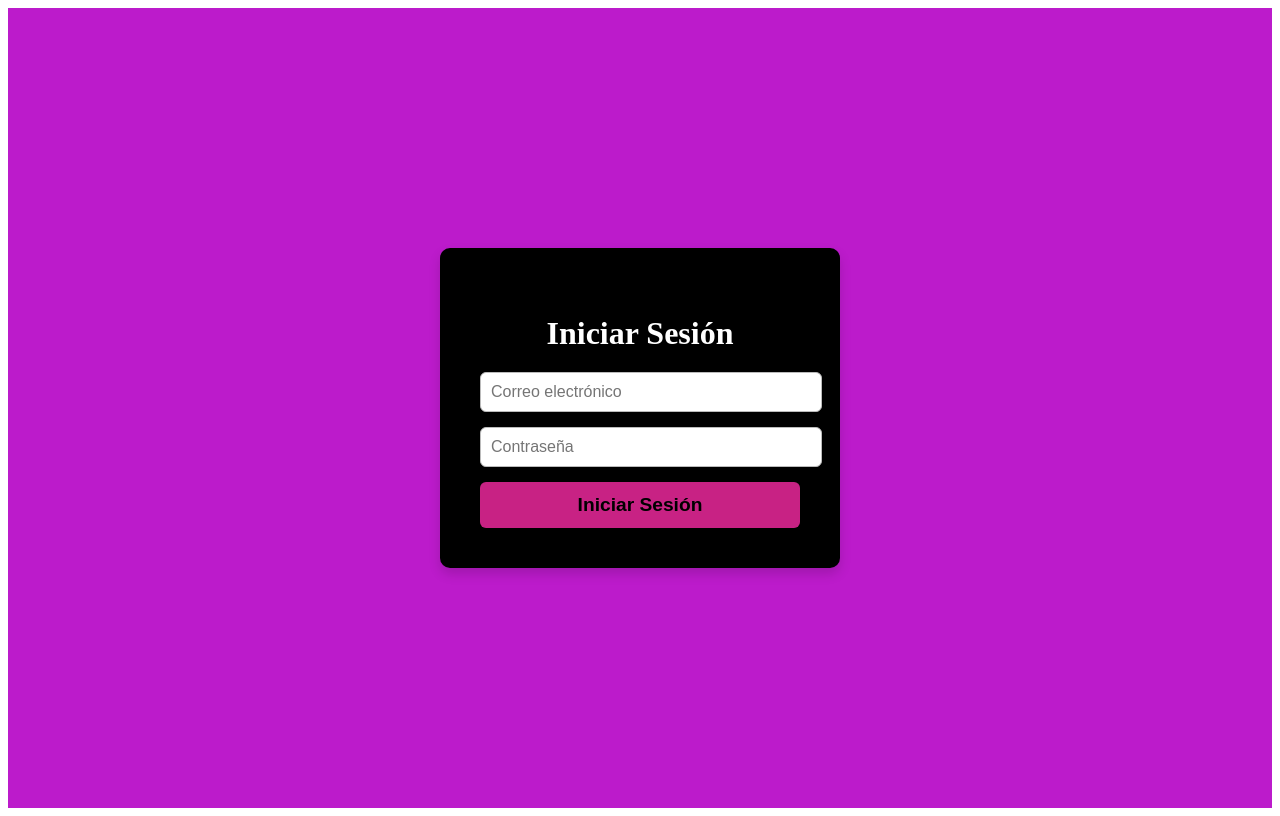
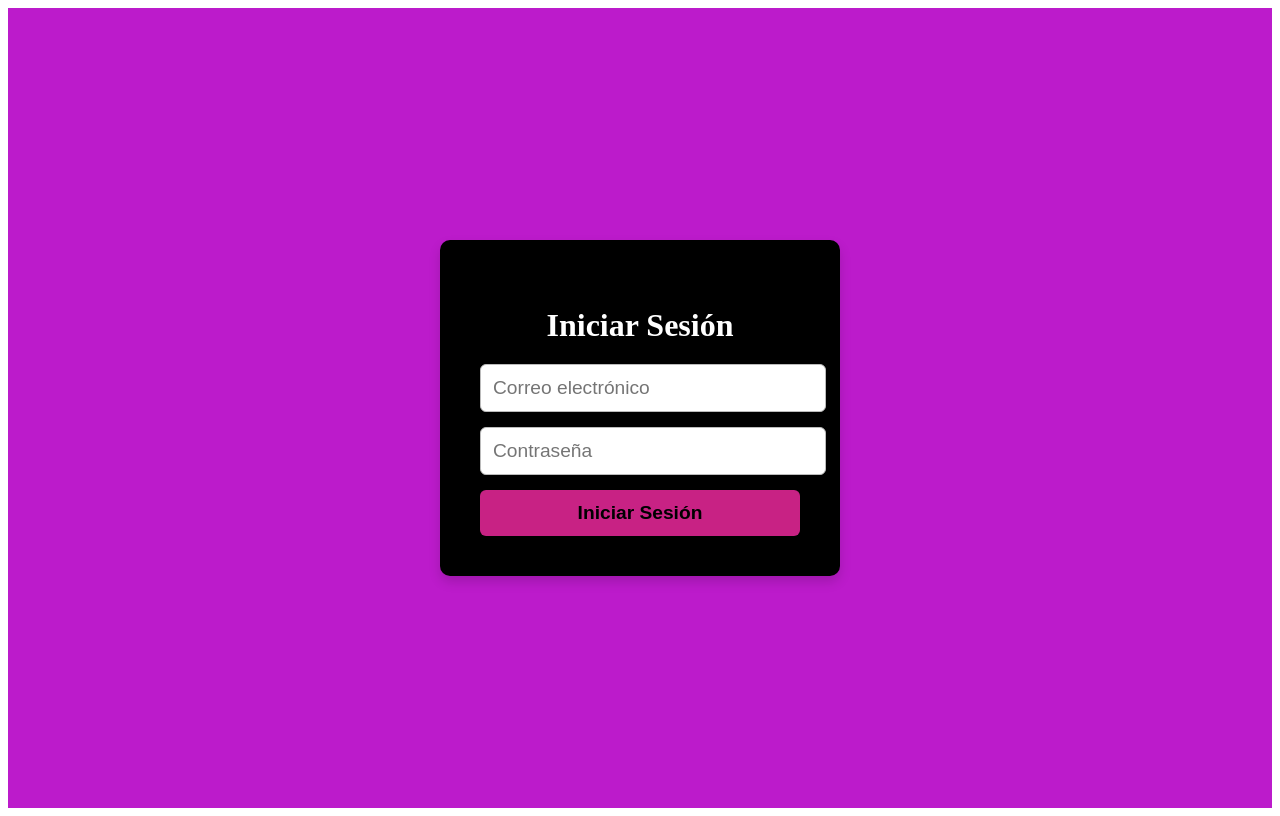
Before and after one commit to Cedrick58/front, a React (Vite) app: page /login in a window 1280 px wide. Built offline with nearby package versions, Linux system fonts and the light colour scheme.

Commit message:
doceavo commit

```diff
--- a/src/components/Home.jsx
+++ b/src/components/Home.jsx
@@ -19,6 +19,7 @@ const HomePage = () => {
 // Estilos en línea
 const styles = {
   container: {
+    fontFamily: "'Poppins', sans-serif",
     textAlign: 'center',
     padding: '50px',
     backgroundColor: '#bc1bcb', // Fondo morado
--- a/src/components/Login.jsx
+++ b/src/components/Login.jsx
@@ -93,11 +93,11 @@ const styles = {
   },
   input: {
     width: '100%',
-    padding: '10px',
+    padding: '12px',
     marginBottom: '15px',
     border: '1px solid #bbb',
     borderRadius: '6px',
-    fontSize: '1rem',
+    fontSize: '1.2rem',
     outline: 'none',
     transition: 'border-color 0.3s',
   },
--- a/src/components/Register.jsx
+++ b/src/components/Register.jsx
@@ -166,11 +166,11 @@ const styles = {
   },
   input: {
     width: '100%',
-    padding: '10px',
+    padding: '12px',
     marginBottom: '15px',
     border: '1px solid #bbb',
     borderRadius: '6px',
-    fontSize: '1rem',
+    fontSize: '1.2rem',
     outline: 'none',
     transition: 'border-color 0.3s',
   },
--- a/src/components/SplashScreen.jsx
+++ b/src/components/SplashScreen.jsx
@@ -17,7 +17,7 @@ const SplashScreen = ({ onLoaded }) => {
 
   return (
     <div className={`splash-screen ${isVisible ? 'visible' : ''}`}>
-      <h1>Bienvenido :D</h1>
+      <h1>Bienvenido a mi PWA :D</h1>
       <p>Carganding...</p>
     </div>
   );
```
